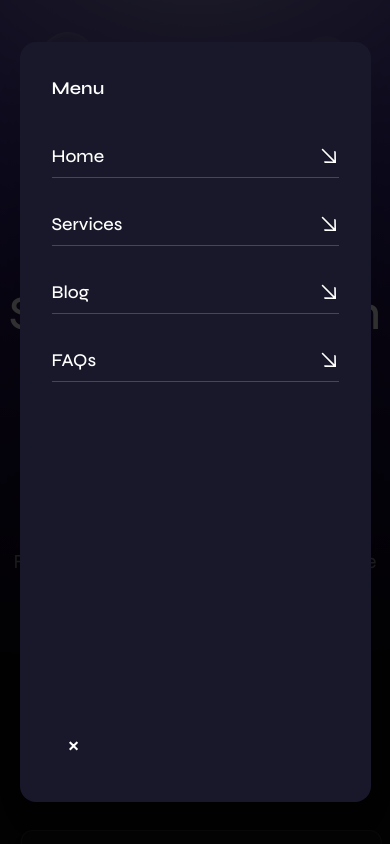
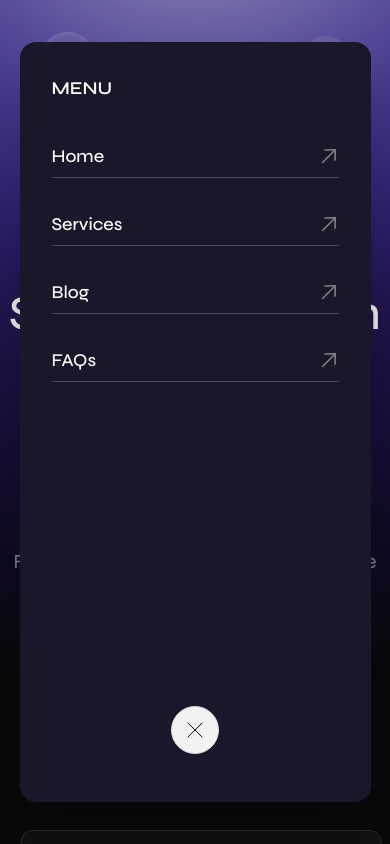
Before and after one commit to afnanahmadtariq/Devstract, a Next.js app: page / in a window 390 px wide. Both pictures are taken after a click on the button 326 px from the left and 60 px from the top of the page. Shown: the top 844 px of the page. Built offline with nearby package versions, Linux system fonts and the light colour scheme.

Commit message:
Revamp mobile menu overlay and close button UI
Updated the mobile menu overlay styling for improved appearance and consistency, including background opacity, padding, and typography. Replaced the text-based close button with a new SVG icon and adjusted its layout and styling for better usability.

```diff
--- a/components/navigation.tsx
+++ b/components/navigation.tsx
@@ -110,19 +110,19 @@ export default function Navigation({ contactPage = false }: NavigationProps) {
       </nav>
       {/* Mobile Menu Overlay rendered via Portal */}
       {(menuOpen || menuClosing) && typeof window !== "undefined" && createPortal(
-        <div className="fixed inset-0 z-[9999] bg-black/80 flex items-center justify-center">
+        <div className="fixed inset-0 z-[9999] bg-black/10 flex items-center justify-center">
           <div
             ref={menuRef}
             className={
               (contactPage
-                ? "relative w-[90vw] max-w-[400px] h-[90vh] bg-white dark:bg-[#18182a] rounded-2xl flex flex-col justify-start shadow-2xl p-8"
+                ? "relative w-[96vw] max-w-[400px] h-[98vh] bg-white dark:bg-[#18182a] rounded-2xl flex flex-col justify-start shadow-2xl px-16 py-12"
                 : "relative w-[90vw] max-w-[400px] h-[90vh] bg-[#18182a] rounded-2xl flex flex-col justify-start shadow-2xl p-8") +
               (menuClosing ? " animate-slide-out-right" : " animate-slide-in-right")
             }
           >
             {/* Heading */}
             <div className="mb-8">
-              <span className={contactPage ? "text-black dark:text-white text-lg font-semibold" : "text-white text-lg font-semibold"}>Menu</span>
+              <span className={contactPage ? "text-[#838383] dark:text-white text-xs font-normal" : "text-white text-lg font-semibold"}>MENU</span>
             </div>
             {/* Menu Options */}
             <nav className="flex flex-col gap-6 flex-1">
@@ -136,13 +136,16 @@ export default function Navigation({ contactPage = false }: NavigationProps) {
                   <Link
                     href={item.href}
                     className={contactPage
-                      ? "flex items-center justify-between w-full text-left text-black dark:text-white text-lg font-medium py-2"
+                      ? "flex items-center justify-between w-full text-left text-black/50 dark:text-white text-2xl font-normal py-2"
                       : "flex items-center justify-between w-full text-left text-white text-lg font-medium py-2"}
                     onClick={() => setMenuOpen(false)}
                   >
                     <span>{item.label}</span>
                     <span className="ml-2">
-                      <Image src="/media/small_arrow.svg" alt="arrow" width={20} height={20} style={{ transform: "rotate(45deg)" }} />
+                      <Image src="/media/small_arrow.svg" alt="arrow" width={20} height={20} style={{
+                        transform: "rotate(-45deg)",
+                        filter: "brightness(0.5) invert(1)"
+                      }} />
                     </span>
                   </Link>
                   <div className={contactPage ? "absolute left-0 right-0 bottom-0 h-px bg-black/10 dark:bg-white/20" : "absolute left-0 right-0 bottom-0 h-px bg-white/20"}></div>
@@ -150,14 +153,13 @@ export default function Navigation({ contactPage = false }: NavigationProps) {
               ))}
             </nav>
             {/* Cross Button at Bottom */}
-            <div className="mt-8 flex justify-start">
+            <div className="mt-8 mb-4 flex justify-center">
               <button
-                className={contactPage ? "text-black dark:text-white text-3xl px-4 py-2" : "text-white text-3xl px-4 py-2"}
                 onClick={handleCloseMenu}
                 aria-label="Close menu"
-                style={{ border: "none", background: "transparent" }}
+                className="flex items-center justify-center w-12 h-12 rounded-full bg-[#F2F2F2] border border-[#DBDBDB]"
               >
-                &times;
+                <Image src="/media/cross.svg" alt="Close" width={16} height={16} />
               </button>
             </div>
           </div>
```
Also changed, not shown: public/media/cross.svg (added).
